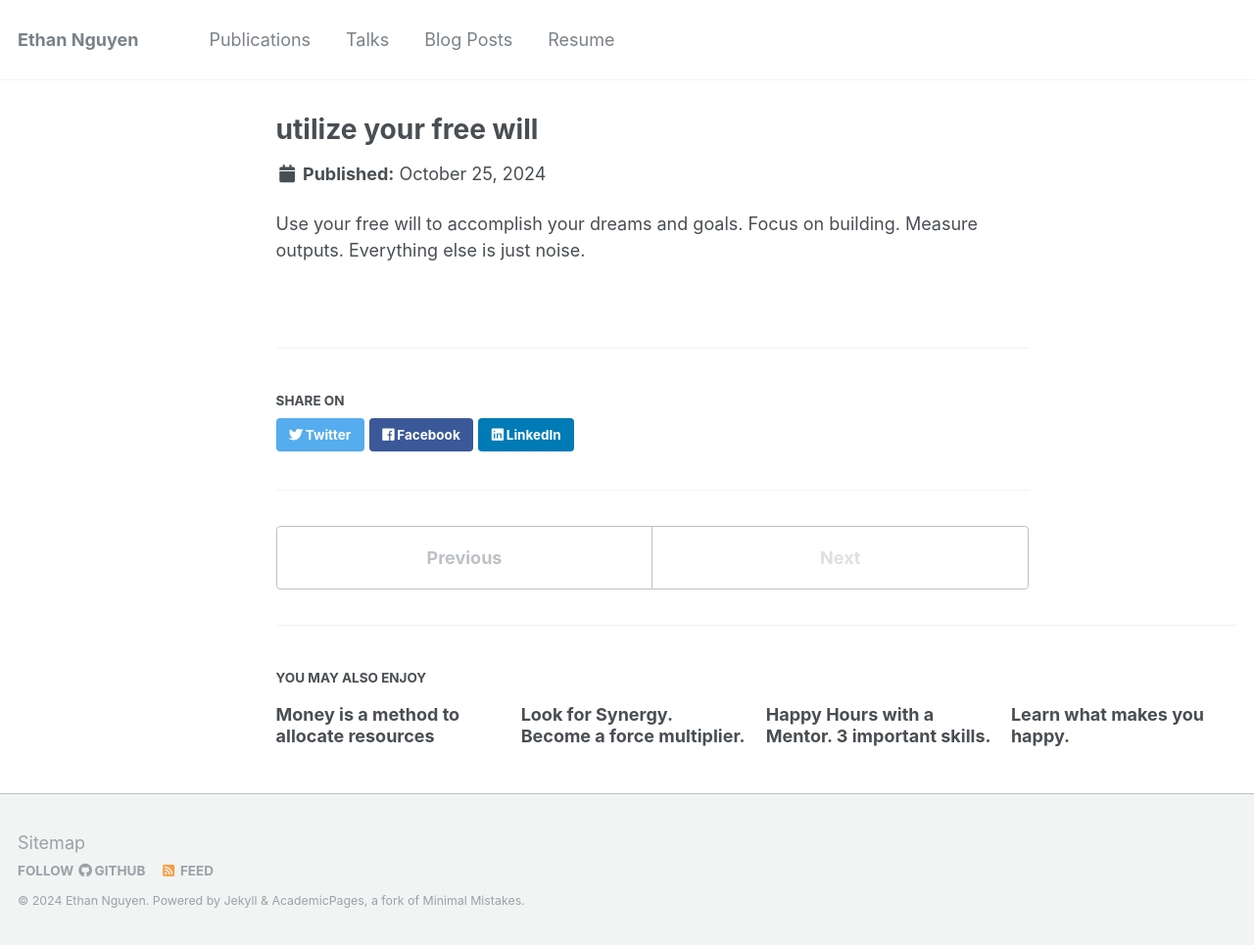
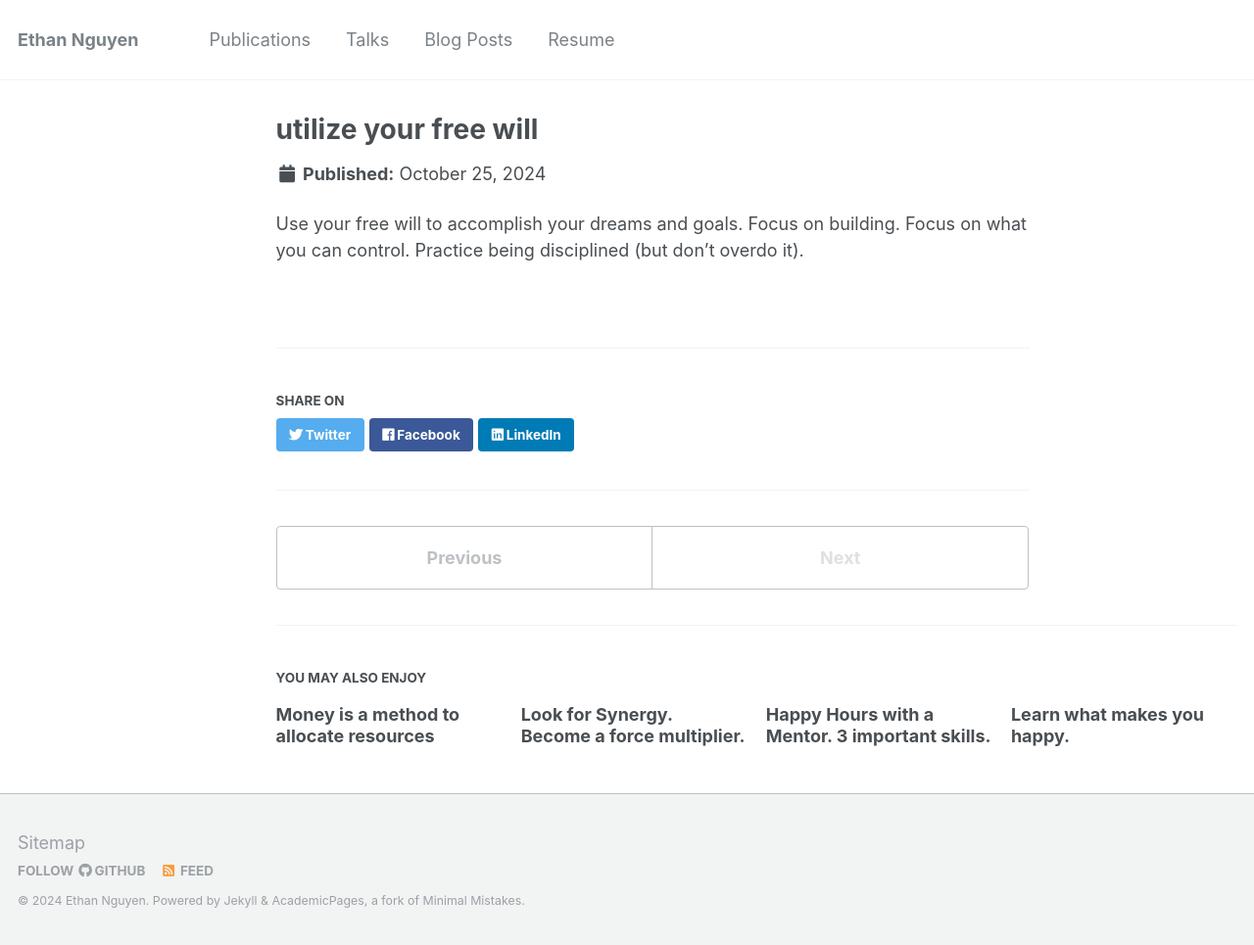
Before and after one commit to EthanHNguyen/ethanhnguyen.github.io, a Jekyll site: the page built from _posts/2024-10-25-free-will.md, in a window 1280 px wide. Shown: the whole page at 98% size. Built offline with Jekyll 4.4.1, drawn with Linux system fonts in a browser that asks for light colours.

Commit message:
update blog post free will

```diff
--- a/_posts/2024-10-25-free-will.md
+++ b/_posts/2024-10-25-free-will.md
@@ -1,7 +1,7 @@
 ---
 title: 'utilize your free will'
 date: 2024-10-25
-permalink: /posts/2024/10/25/models/
+permalink: /posts/2024/10/25/free-will/
 tags:
 ---
-Use your free will to accomplish your dreams and goals. Focus on building. Measure outputs. Everything else is just noise.
+Use your free will to accomplish your dreams and goals. Focus on building. Focus on what you can control. Practice being disciplined (but don't overdo it).
```
